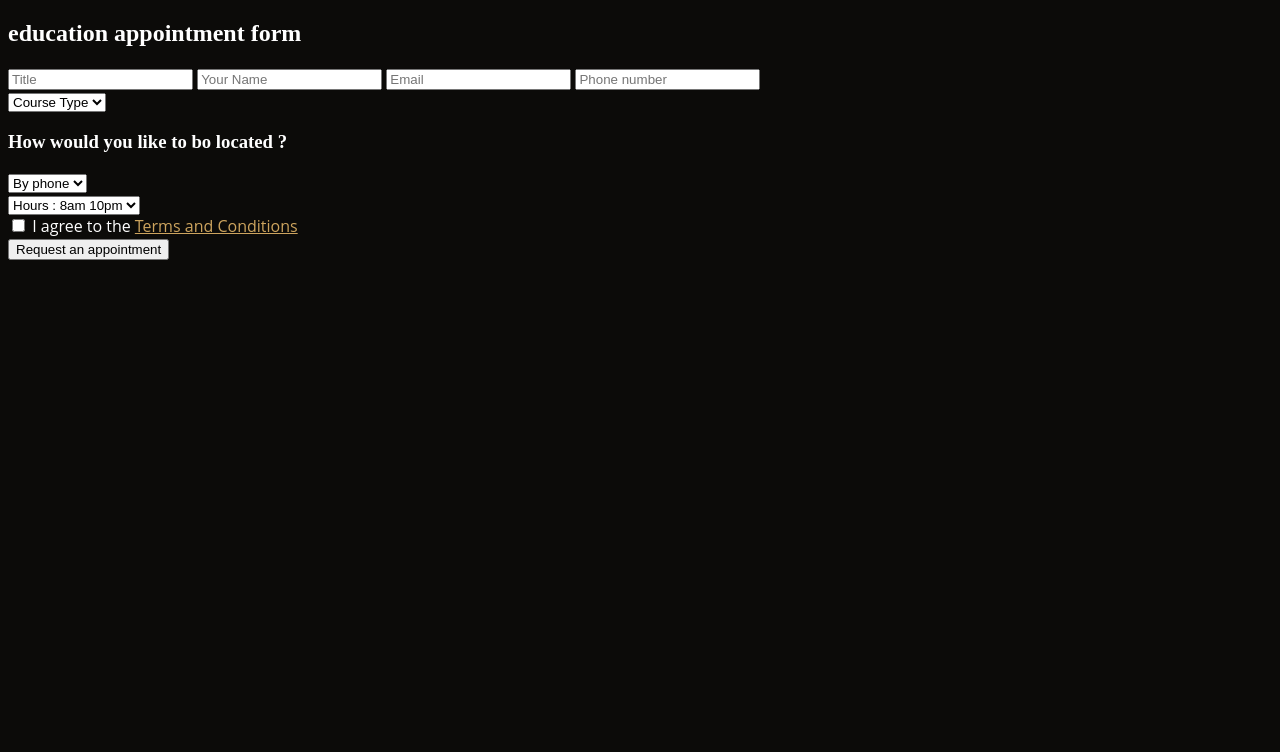
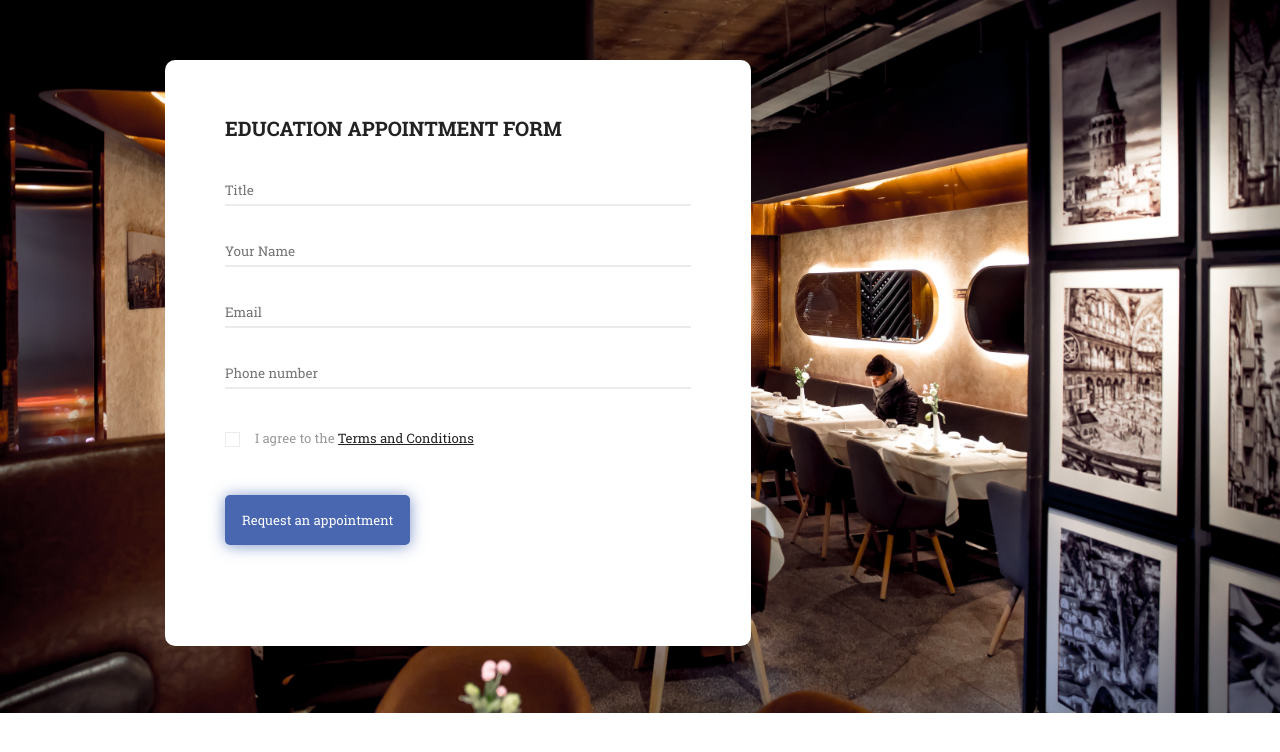
Before and after one commit to derrosilee/Food_Ordering, a Django app: page /register/ in a window 1280 px wide. Shown: the top 752 px of the page. Run offline with Django 4.2, Linux system fonts and the light colour scheme.

Commit message:
Made css configs to register page and changed background img for the register page

```diff
--- a/Restaurant/static/css/register-style.css
+++ b/Restaurant/static/css/register-style.css
@@ -125,7 +125,7 @@ body {
   font-size: 13px;
   line-height: 1.8;
   color: #fff;
-  background-image: url("../images/body-bg.jpg");
+  background-image: url("../img/register-img.jpg");
   background-repeat: no-repeat;
   background-size: cover;
   -moz-background-size: cover;
--- a/templates/register.html
+++ b/templates/register.html
@@ -1,3 +1,5 @@
+{% load static %}
+
 <!DOCTYPE html>
 <html lang="en">
 <head>
@@ -7,10 +9,10 @@
     <title>Sign Up Form by Colorlib</title>
 
     <!-- Font Icon -->
-    <link rel="stylesheet" href="fonts/material-icon/css/material-design-iconic-font.min.css">
+    <link rel="stylesheet" href="{% static 'fonts/material-icon/css/material-design-iconic-font.min.css' %}">
 
     <!-- Main css -->
-    <link rel="stylesheet" href="css/style.css">
+    <link rel="stylesheet" href="{% static 'css/register-style.css' %}">
 </head>
 <body>
 
@@ -24,28 +26,6 @@
                     <input type="text" name="name" id="name" placeholder="Your Name" required />
                     <input type="email" name="email" id="email" placeholder="Email" required />
                     <input type="number" name="phone_number" id="phone_number" placeholder="Phone number" required />
-                    <div class="select-list">
-                        <select name="course_type" id="course_type">
-                            <option slected value="">Course Type</option>
-                            <option value="society">Society</option>
-                            <option value="language">Language</option>
-                        </select>
-                    </div>
-                </div>
-                <div class="form-group-2">
-                    <h3>How would you like to bo located ?</h3>
-                    <div class="select-list">
-                        <select name="confirm_type" id="confirm_type">
-                            <option seleected value="">By phone</option>
-                            <option value="by_email">By email</option>
-                        </select>
-                    </div>
-                    <div class="select-list">
-                        <select name="hour_appointment" id="hour_appointment">
-                            <option seleected value="">Hours : 8am 10pm</option>
-                            <option value="9h-11h">Hours : 9am 11pm</option>
-                        </select>
-                    </div>
                 </div>
                 <div class="form-check">
                     <input type="checkbox" name="agree-term" id="agree-term" class="agree-term" />
@@ -60,7 +40,7 @@
     </div>
 
     <!-- JS -->
-    <script src="vendor/jquery/jquery.min.js"></script>
-    <script src="js/main.js"></script>
-</body><!-- This templates was made by Colorlib (https://colorlib.com) -->
+    <script src="{% static 'vendor/jquery/jquery.min.js' %}"></script>
+    <script src="{% static 'js/main.js' %}"></script>
+</body>
 </html>
```
Also changed, not shown: Restaurant/static/img/register-img.jpg (added).
